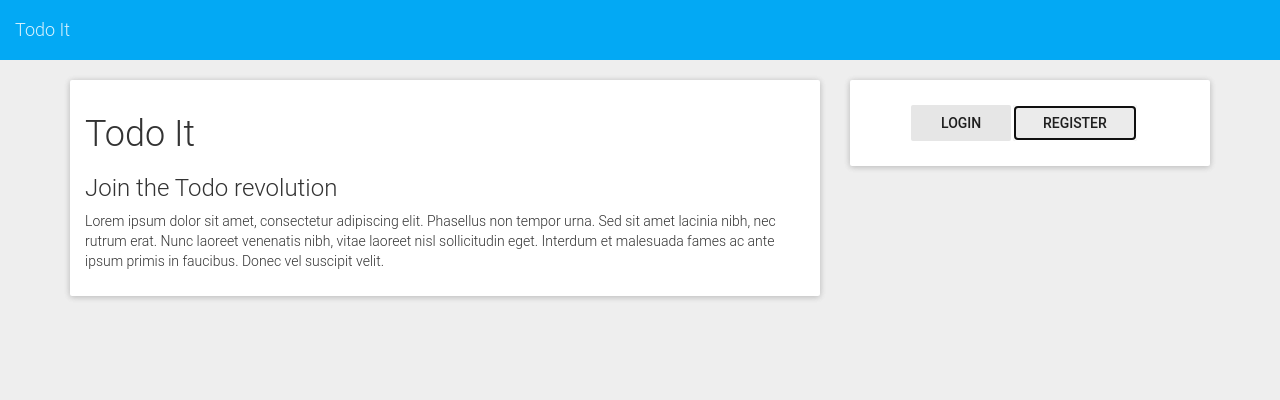
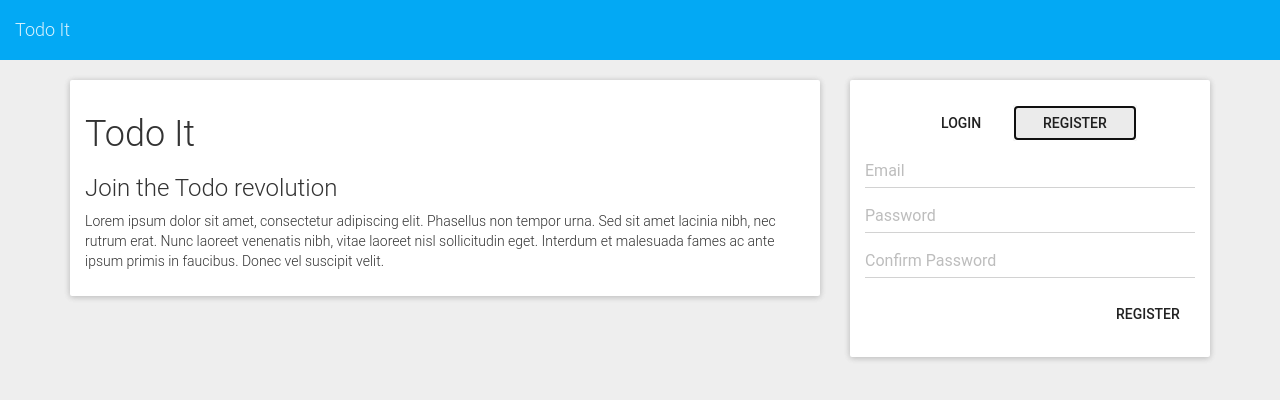
Before and after one commit to Ascinocco/todo-it-client, an Angular app: page / in a window 1280 px wide. Both pictures are taken after a click on the button "REGISTER". Shown: the top 400 px of the page. Built offline with nearby package versions, Linux system fonts and the light colour scheme.

Commit message:
views now togglable

```diff
--- a/src/app/LoginComponent/LoginComponent.ts
+++ b/src/app/LoginComponent/LoginComponent.ts
@@ -20,15 +20,19 @@ export class LoginComponent
     this.showLogin = true;
   }
 
-  public login()
+  // this should return a user object
+  // not 100% sure how this is going to play out
+  // this is my basic stub for now
+  public login(): User
   {
     let user = new User(this.email, this.password);
     user.login();
     this.clearLoginForm();
 
+    return user;
   }
 
-  public clearLoginForm()
+  public clearLoginForm(): void
   {
     this.email = "";
     this.password = "";
--- /dev/null
+++ b/src/app/RegisterComponent/RegisterComponent.ts
@@ -0,0 +1,42 @@
+import { Component } from '@angular/core';
+import { User } from '../Models/User';
+
+@Component({
+    selector: 'register',
+    templateUrl: './RegisterComponent.html',
+})
+
+export class RegisterComponent
+{
+    public email: string;
+    public password: string;
+    public confirmPassword: string;
+    public showRegistration: boolean;
+
+    constructor()
+    {
+        this.email = "";
+        this.password = "";
+        this.confirmPassword = "";
+        this.showRegistration = false;
+    }
+
+    // this should return a user object
+    // not 100% sure how this is going to play out
+    // this is my basic stub for now
+    public register(): User
+    {
+        // post server
+        // server return new user
+        this.clearRegistrationForm();
+        return new User();
+    }
+
+    public clearRegistrationForm(): void
+    {
+        this.email = "";
+        this.password = "";
+        this.confirmPassword = "";
+        this.showRegistration = false;
+    }
+}
--- a/src/app/app.component.html
+++ b/src/app/app.component.html
@@ -37,9 +37,9 @@
 
           <div class="row"><!-- switch between login and register buttons-->
             <div class="col-sm-offset-2 col-md-offset-2 col-lg-offset-2">
-              <button class="btn btn-default active" (click)="loginComponent.showLogin = true;">LOGIN</button>
+              <button class="btn btn-default" (click)="loginComponent.showLogin = true; registerComponent.showRegistration = false;">LOGIN</button>
               <!-- Register component would equal false here -->
-              <button class="btn btn-default" (click)="loginComponent.showLogin = false;">REGISTER</button>
+              <button class="btn btn-default" (click)="loginComponent.showLogin = false; registerComponent.showRegistration = true;">REGISTER</button>
             </div>
           </div>
 
@@ -53,10 +53,11 @@
             </div>
           </div> <!-- end login form-->
 
-          <div class="row" *ngIf="">
+          <div class="row" *ngIf="registerComponent.showRegistration">
             <div class="col-sm-12 col-md-12 col-lg-12">
-              <input id="email" name="email" type="email" class="form-control" placeholder="Email" [(ngModel)]="loginComponent.email">
-              <input id="password" name="password" type="password" class="form-control" placeholder="Password" [(ngModel)]="loginComponent.password">
+              <input id="email" name="email" type="email" class="form-control" placeholder="Email" [(ngModel)]="registerComponent.email">
+              <input id="password" name="password" type="password" class="form-control" placeholder="Password" [(ngModel)]="registerComponent.password">
+              <input id="confirmPassword" name="confirmPassword" type="password" class="form-control" placeholder="Confirm Password" [(ngModel)]="registerComponent.confirmPassword">
               <div class="col-sm-offset-8 col-md-offset-8 col-lg-offset-8">
                 <button type="button" class="btn btn-default">REGISTER</button>
               </div>
--- a/src/app/app.component.ts
+++ b/src/app/app.component.ts
@@ -1,18 +1,21 @@
 import { Component } from '@angular/core';
 import { LoginComponent } from './LoginComponent/LoginComponent';
+import { RegisterComponent } from './RegisterComponent/RegisterComponent';
 
 @Component({
   selector: 'app-root',
   templateUrl: './app.component.html',
   styleUrls: ['./app.component.css'],
-  providers: [LoginComponent]
+  providers: [LoginComponent, RegisterComponent]
 })
 export class AppComponent
 {
   public loginComponent: LoginComponent;
+  public registerComponent: RegisterComponent;
 
-  constructor(LoginComponent: LoginComponent)
+  constructor(LoginComponent: LoginComponent, RegisterComponent: RegisterComponent)
   {
     this.loginComponent = LoginComponent;
+    this.registerComponent = RegisterComponent;
   }
 }
--- a/src/app/app.module.ts
+++ b/src/app/app.module.ts
@@ -6,6 +6,7 @@ import { RouterModule, Routes } from '@angular/router';
 
 import { AppComponent } from './app.component';
 import { LoginComponent } from './LoginComponent/LoginComponent';
+import { RegisterComponent } from './RegisterComponent/RegisterComponent';
 
 const routes: Routes = [
   { path: 'login', component: LoginComponent }
@@ -14,7 +15,8 @@ const routes: Routes = [
 @NgModule({
   declarations: [
     AppComponent,
-    LoginComponent
+    LoginComponent,
+    RegisterComponent
   ],
   imports: [
     BrowserModule,
```
Also changed, not shown: src/app/RegisterComponent/RegisterComponent.css (added), src/app/RegisterComponent/RegisterComponent.html (added).
